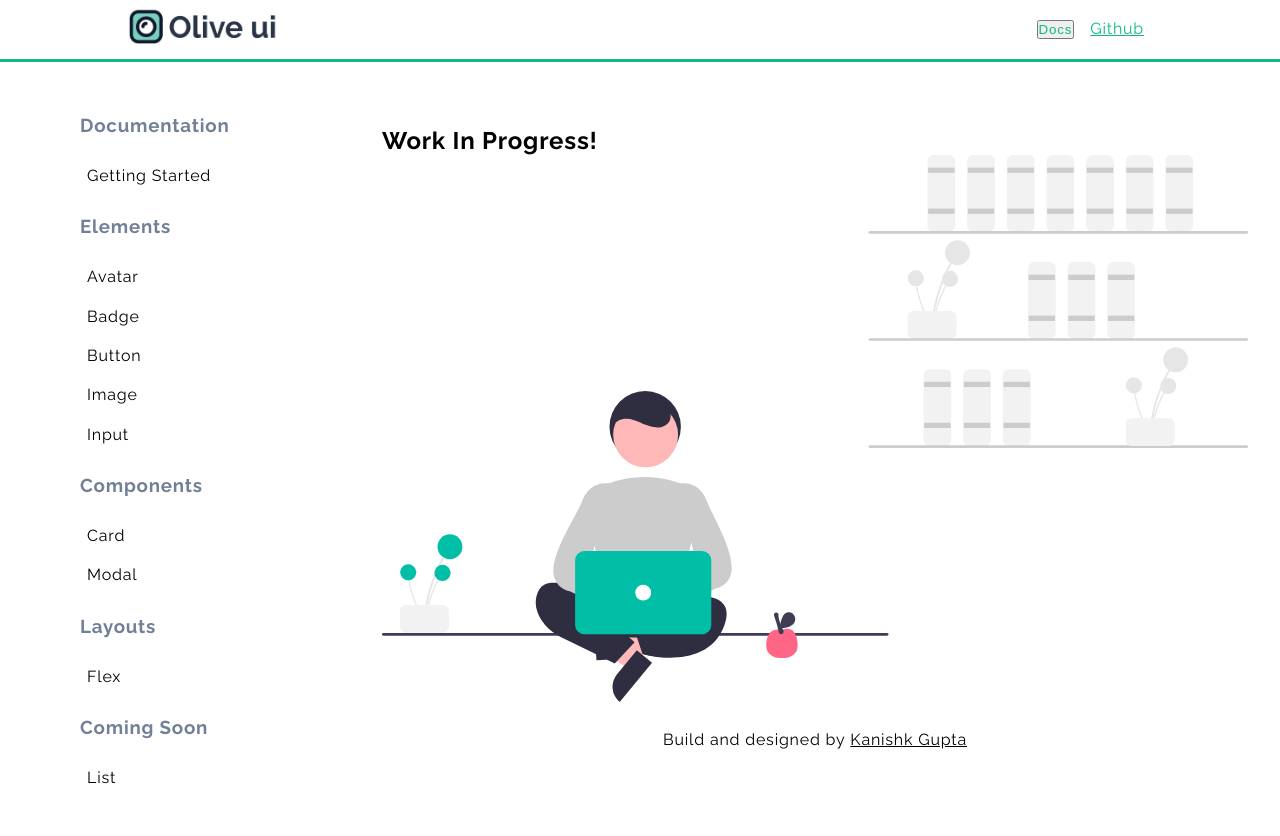
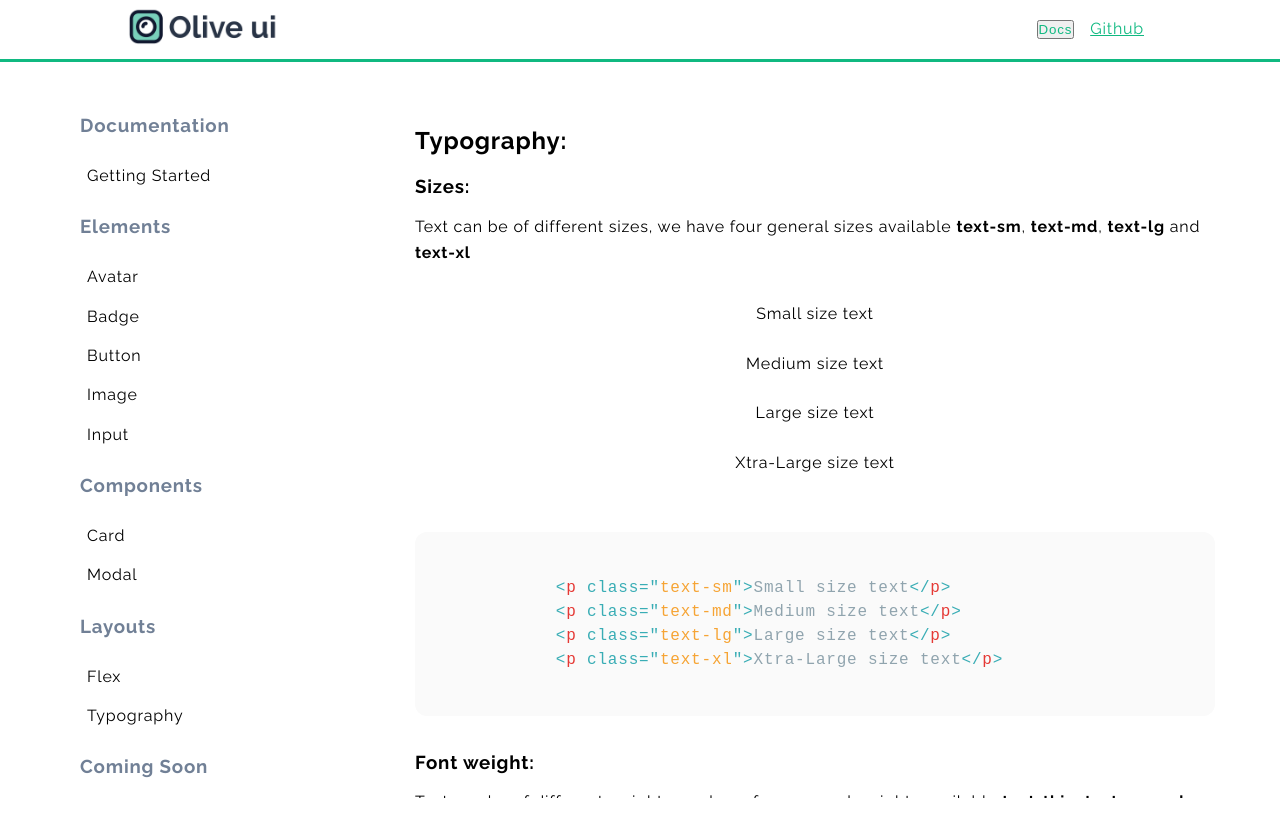
Before and after one commit to gkanishk/oliveui, a Next.js app: page /docs/text in a window 1280 px wide. Before the commit this address had no page. Shown: the top 836 px of the page. Built offline with nearby package versions, Linux system fonts and the light colour scheme.

Commit message:
feat: Added typography component

```diff
--- a/assets/listArray.json
+++ b/assets/listArray.json
@@ -61,6 +61,11 @@
         "link": "/docs/flex"
     },
     {
+        "type": "Component",
+        "name": "Typography",
+        "link": "/docs/text"
+    },
+    {
         "type": "Category",
         "name": "Coming Soon"
     },
@@ -71,11 +76,6 @@
     },
     {
         "type": "Component",
-        "name": "Text",
-        "link": "/docs/Text"
-    },
-    {
-        "type": "Component",
         "name": "Toast",
         "link": "/docs/toast"
     }
--- /dev/null
+++ b/pages/docs/text/index.js
@@ -0,0 +1,48 @@
+import { useState } from "react";
+import { Prism as SyntaxHighlighter } from "react-syntax-highlighter";
+import { materialLight } from "react-syntax-highlighter/dist/cjs/styles/prism";
+export default function Text() {
+    const [showModal, settShowModal] = useState(false);
+    return (
+        <div className="container">
+        <h1>
+          Typography:
+        </h1>
+        <h3>Sizes:</h3>
+        <p>
+            Text can be of different sizes, we have four general sizes available <strong>text-sm</strong>, <strong>text-md</strong>, <strong>text-lg</strong> and <strong>text-xl</strong>
+        </p>
+        <div className="d-flex border d-col">
+            <p className="text-sm">Small size text</p>
+            <p className="text-md">Medium size text</p>
+            <p className="text-lg">Large size text</p>
+            <p className="text-xl">Xtra-Large size text</p>
+        </div>
+        <SyntaxHighlighter language="html" style={materialLight}>
+            {`
+            <p class="text-sm">Small size text</p>
+            <p class="text-md">Medium size text</p>
+            <p class="text-lg">Large size text</p>
+            <p class="text-xl">Xtra-Large size text</p>
+            `}
+        </SyntaxHighlighter>
+        <h3>Font weight:</h3>
+        <p>
+            Text can be of different weights, we have four general weights available <strong>text-thin</strong>, <strong>text-normal</strong>, <strong>text-bold</strong> and <strong>text-xbold</strong>
+        </p>
+        <div className="d-flex border d-col">
+            <p className="text-thin">Thin weight text</p>
+            <p className="text-normal">Normal weight text</p>
+            <p className="text-bold">Bold weight text</p>
+            <p className="text-xbold">Exra-Bold text</p>
+        </div>
+        <SyntaxHighlighter language="html" style={materialLight}>
+            {`
+            <p class="text-thin">Thin weight text</p>
+            <p class="text-normal">Normal weight text</p>
+            <p class="text-bold">Bold weight text</p>
+            <p class="text-xbold">Exra-Bold text</p>
+            `}
+        </SyntaxHighlighter>
+        </div>
+        )}
--- a/public/main.css
+++ b/public/main.css
@@ -1,4 +1,34 @@
-@import "./variable.css";
+:root{
+  /* Pallets */
+  --blue: #41A8F7;
+  --light-blue:#aad6f7;
+  --white: #fff;
+  --primary-green: #10B981;
+  --dark-green: #4b7a68;
+  --black: #2D3748;
+  --red: #ff622e;
+  --input-border: #a8a7a8;
+  --input-focus-h: 152;
+  --input-focus-s: 50%;
+  --input-focus-l: 42%;
+  --input-focus-h-red: 15;
+  --input-focus-s-red: 70%;
+
+  /* Size */
+  --small: 50px;
+  --med: 100px;
+  --lg: 200px;
+
+  /* Spacing */
+  --space-l: 8px;
+  --space-med: 12px;
+  --space-h: 20px;
+
+  /* Image size */
+  --image-small: 9.375rem;
+  --image-larger: 18.75rem;
+  --image-xlarge: 23.45rem;
+}
 
 .sm {
   width: var(--small);
@@ -78,6 +108,7 @@
   border-radius: 5px;
   width: var(--med);
   outline-color: #8ec2ed;
+  cursor: pointer;
 }
 
 .btn-primary:hover,
@@ -252,3 +283,58 @@
 .card-body{
   padding: 0.8rem;
 }
+
+/* Modal */
+
+.modal-container {
+    border-radius: 2px;
+    position: fixed;
+    left: 31%;
+    top: 20%;
+    width: 40rem;
+    min-height: 15rem;
+    animation-name: animatetop;
+    animation-duration: 0.3s;
+    z-index: 5;
+    box-shadow: 0 0.25rem 1rem rgb(48 55 66 / 15%);
+    background-color: #fff;
+    padding: 1rem;
+}
+
+.modal-btn{
+  cursor: pointer;
+}
+
+/* Typography */
+
+.text-sm {
+  font-size: small;
+}
+
+.text-md {
+  font-size: medium;
+}
+
+.text-lg {
+  font-size: large;
+}
+
+.text-xl {
+  font-size: x-large;
+}
+
+.text-thin {
+  font-weight: 200;
+}
+
+.text-normal {
+  font-weight: 400;
+}
+
+.text-bold {
+  font-weight: 600;
+}
+
+.text-xbold {
+  font-weight: 800;
+}
--- a/styles/main.css
+++ b/styles/main.css
@@ -274,3 +274,37 @@
 .modal-btn{
   cursor: pointer;
 }
+
+/* Typography */
+
+.text-sm {
+  font-size: small;
+}
+
+.text-md {
+  font-size: medium;
+}
+
+.text-lg {
+  font-size: large;
+}
+
+.text-xl {
+  font-size: x-large;
+}
+
+.text-thin {
+  font-weight: 200;
+}
+
+.text-normal {
+  font-weight: 400;
+}
+
+.text-bold {
+  font-weight: 600;
+}
+
+.text-xbold {
+  font-weight: 800;
+}
```
Also changed, not shown: pages/docs/index.js (+8 -1 lines).
